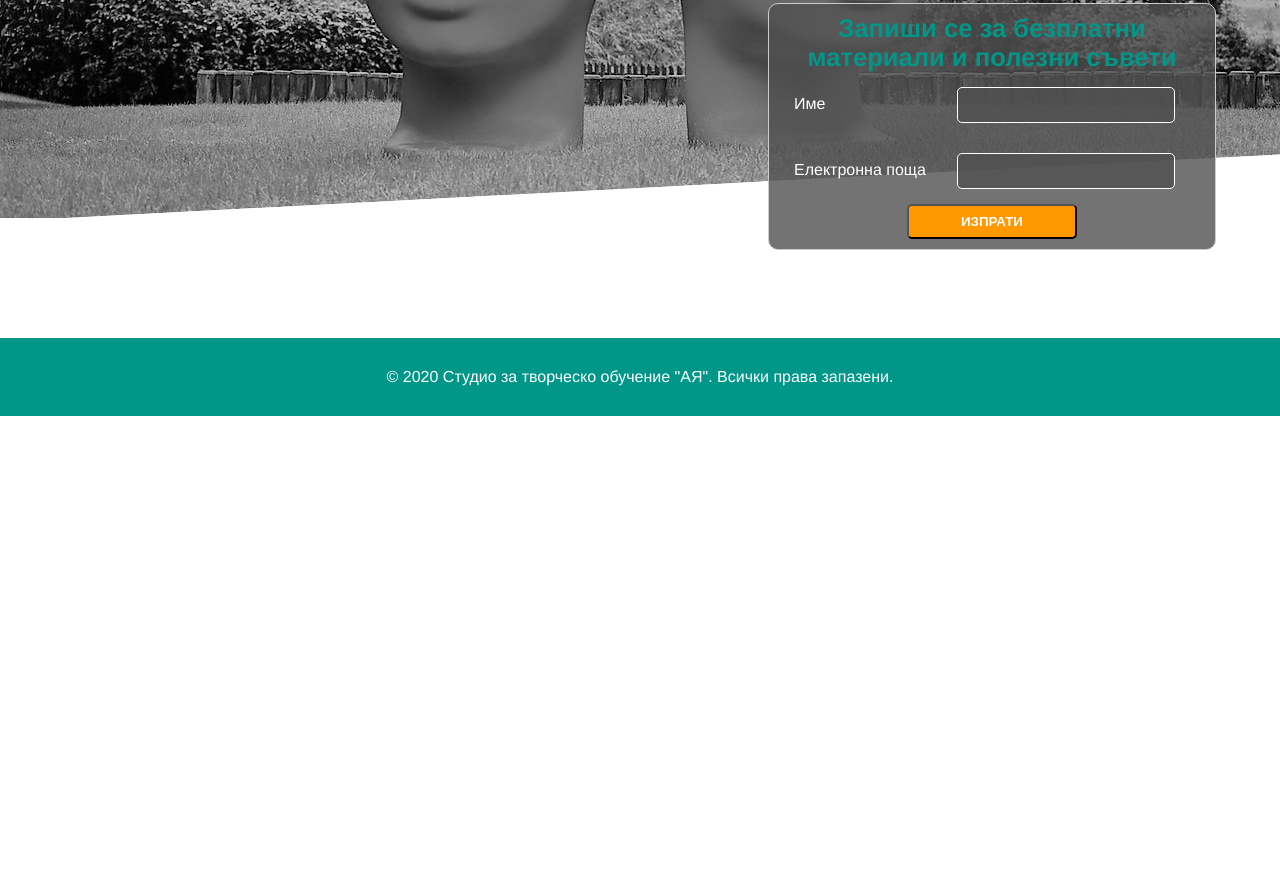
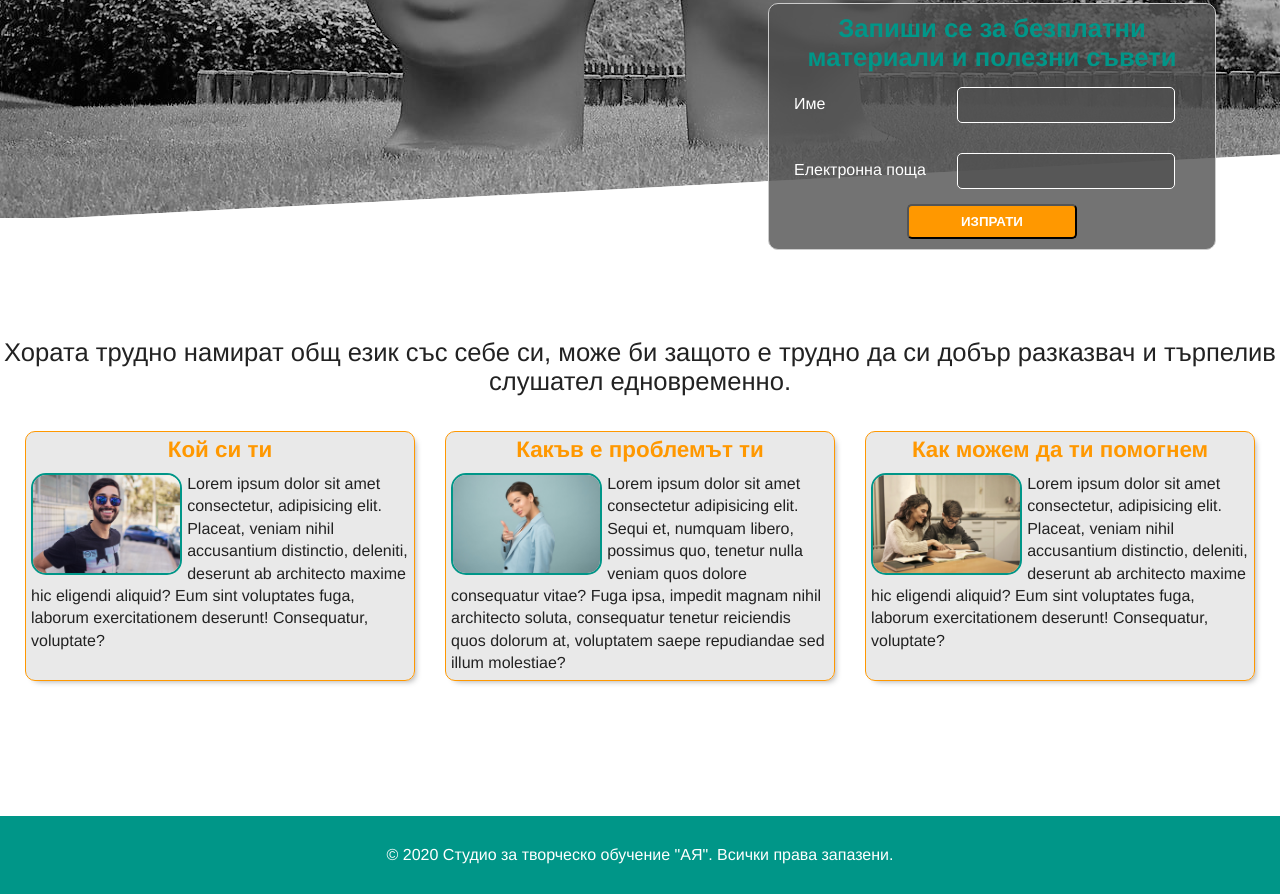
Before and after one commit to Itilon/school-app, a plain HTML site: page index.html in a window 1280 px wide. Shown: the part 500-1394 px from the top of the page. Before the commit the page ends 916 px from the top, so only its background shows below. Drawn offline with Linux system fonts and the light colour scheme.

Commit message:
Home page update

```diff
--- a/index.html
+++ b/index.html
@@ -19,7 +19,7 @@
                 <li><a href="/comments.html">Отзиви</a></li>
                 <li><a href="/events.html">Събития</a></li>
                 <li><a href="/blog.html">Блог</a></li>
-                <li><a href="/contacts.html">Контакти</a></li>
+                <li><a href="/contact.html">Контакти</a></li>
             </ul>
         </nav>
     </header>
@@ -44,6 +44,26 @@
             </form>
         </div>
     </section>
+    <section class="quote container">
+        <blockquote>Хората трудно намират общ език със себе си, може би защото е трудно да си добър разказвач и търпелив слушател едновременно.</blockquote>
+    </section>
+    <section class="client-wrapper container">
+        <div class="client">
+            <h3>Кой си ти</h3>
+            <img src="./person1.jpg" alt="client">
+            <p>Lorem ipsum dolor sit amet consectetur, adipisicing elit. Placeat, veniam nihil accusantium distinctio, deleniti, deserunt ab architecto maxime hic eligendi aliquid? Eum sint voluptates fuga, laborum exercitationem deserunt! Consequatur, voluptate?</p>
+        </div>
+        <div class="client">
+            <h3>Какъв е проблемът ти</h3>
+            <img src="./person2.jpg" alt="client">
+            <p>Lorem ipsum dolor sit amet consectetur adipisicing elit. Sequi et, numquam libero, possimus quo, tenetur nulla veniam quos dolore consequatur vitae? Fuga ipsa, impedit magnam nihil architecto soluta, consequatur tenetur reiciendis quos dolorum at, voluptatem saepe repudiandae sed illum molestiae?</p>
+        </div>
+        <div class="client">
+            <h3>Как можем да ти помогнем</h3>
+            <img src="./person3.jpg" alt="client">
+            <p>Lorem ipsum dolor sit amet consectetur, adipisicing elit. Placeat, veniam nihil accusantium distinctio, deleniti, deserunt ab architecto maxime hic eligendi aliquid? Eum sint voluptates fuga, laborum exercitationem deserunt! Consequatur, voluptate?</p>
+        </div>
+    </section>
     <footer class="footer">
         <p>&copy 2020 Студио за творческо обучение "АЯ". Всички права запазени.</p>
     </footer>
--- a/style.css
+++ b/style.css
@@ -170,6 +170,57 @@ nav {
     font-weight: bold;
 }
 
+/* QUOTE SECTION */
+
+.quote {
+    margin-top: 120px;
+}
+
+.quote blockquote {
+    display: inline-block;
+    margin: auto;
+    font-size: 1.6em;
+    text-align: center;
+    color: #222;
+}
+
+/* QUOTE SECTION */
+
+.client-wrapper {
+    margin-top: 20px;
+    padding: 10px;
+}
+
+.client {
+    flex-basis: 100%;
+    background:rgba(200, 200, 200, .4);
+    margin: 5px 15px;
+    padding: 5px;
+    border: 1px solid #ff9800;
+    border-radius: 10px;
+    box-shadow: 4px 4px 6px -4px #9e9e9e;
+}
+
+.client h3 {
+    margin-bottom: 10px;
+    font-size: 1.4em;
+    text-align: center;
+    color: #ff9800;
+}
+
+.client img {
+    float: left;
+    width: 40%;
+    margin: 0 5px 5px 0;
+    border: 2px solid #009688;
+    border-radius: 15px;
+}
+
+.client p {
+    line-height: 1.4;
+    color: #222;
+}
+
 /* FOOTER */
 
 .footer {
```
Also changed, not shown: about.html (+1 -1 lines), blog.html (added, +30 -0 lines), comments.html (added, +30 -0 lines), contact.html (added, +30 -0 lines), events.html (added, +30 -0 lines), person1.jpg (added), person2.jpg (added), person3.jpg (added).
